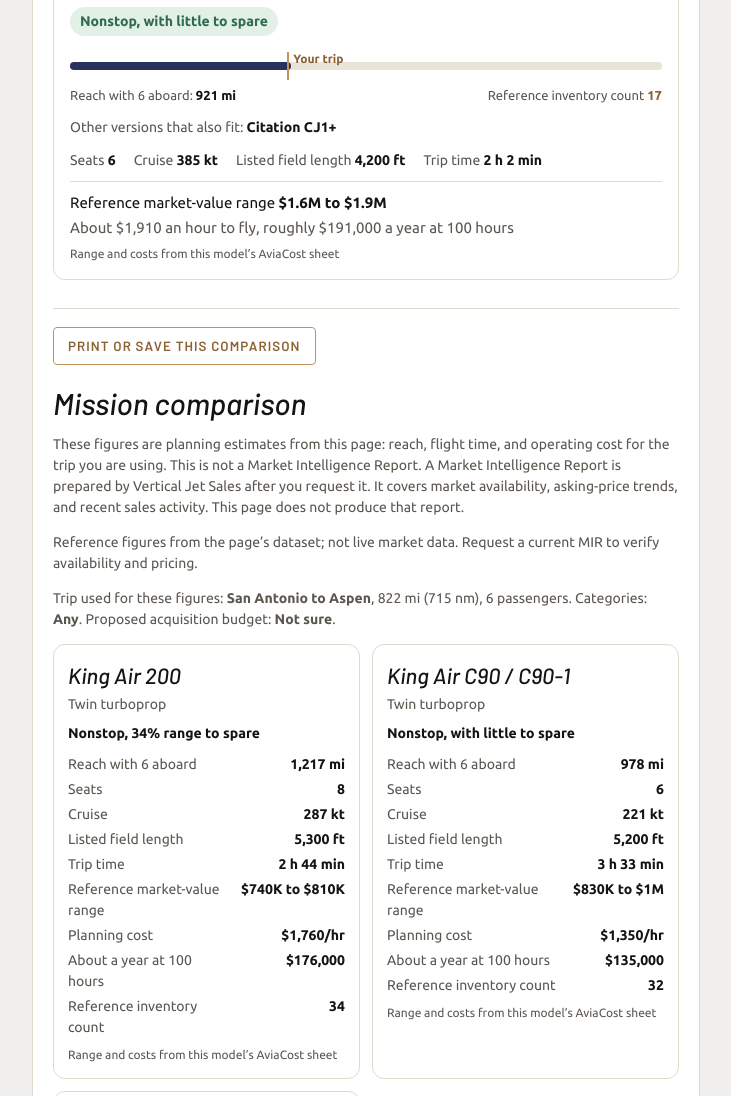
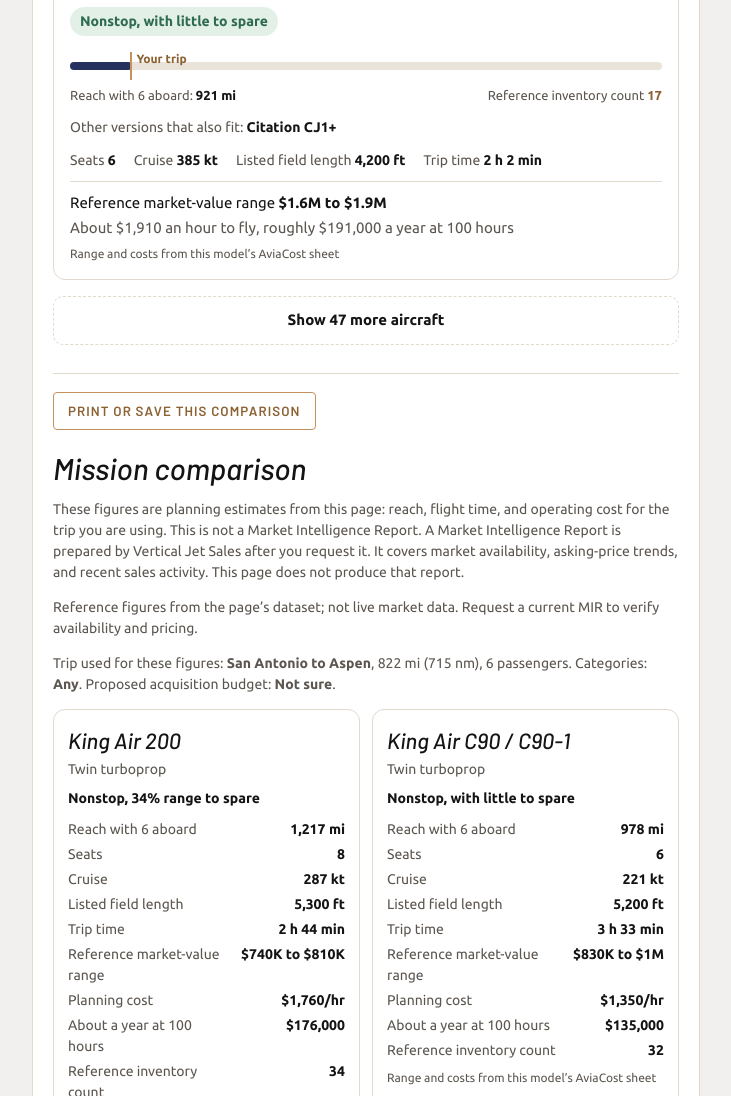
Before and after one commit to verticaljetsales/vjs-site, a plain HTML site: page find-your-aircraft/index.html in a window 1280 px wide. Shown: the part 2787-3883 px from the top of the page, without its empty margins (464-1195 px from the left). Drawn offline with Linux system fonts and the light colour scheme.

Commit message:
fix: let Show more reveal every aircraft that fits
The results list kept only six nonstop aircraft, so single-pilot types pushed other fits off the page. The first six stay visible, and Show more opens the rest, including large-cabin aircraft.

Co-authored-by: verticaljetsales <verticaljetsales@users.noreply.github.com>

```diff
--- a/find-your-aircraft/index.html
+++ b/find-your-aircraft/index.html
@@ -98,6 +98,8 @@ input:focus-visible,select:focus-visible,button:focus-visible{outline:3px solid
 .use-leg{justify-self:start;border:1px solid var(--line);background:var(--bg);color:var(--ink);border-radius:10px;padding:8px 12px;font:inherit;font-size:14px;font-weight:600;cursor:pointer}
 .use-leg[aria-pressed="true"]{background:var(--accent);color:#F2F0EE;border-color:var(--accent)}
 .add-leg{border:1px dashed var(--line);background:transparent;color:var(--ink);border-radius:10px;padding:10px;font:inherit;cursor:pointer;width:100%}
+.show-more{display:block;width:100%;margin-top:4px;border:1px dashed var(--line);background:transparent;color:var(--ink);border-radius:10px;padding:12px 14px;min-height:46px;font:inherit;font-weight:600;font-size:15px;cursor:pointer}
+.show-more:hover{border-color:var(--leather);color:var(--gold-ink)}
 .or{display:flex;align-items:center;gap:10px;color:var(--ink-2);font-size:13px;margin:12px 0 8px}
 .or::before,.or::after{content:"";flex:1;height:1px;background:var(--line)}
 
@@ -595,7 +597,7 @@ function money(m){ return m < 1 ? "$" + Math.round(m*1000) + "K" : "$" + (Math.r
 function esc(s){ return String(s).replace(/[&<>"]/g,function(c){return {"&":"&amp;","<":"&lt;",">":"&gt;","\"":"&quot;"}[c];}); }
 
 
-var state = { pax:6, hours:100, crew:2, picked:{}, activeCode:null, userChose:false, cats:[] };
+var state = { pax:6, hours:100, crew:2, picked:{}, activeCode:null, userChose:false, cats:[], showAll:false, resultsKey:"" };
 var lastShown = [], lastMission = null;
 
 // passengers
@@ -962,10 +964,17 @@ function render(){
   var sum = document.getElementById("summary"), notes = document.getElementById("notes");
   var list = document.getElementById("list"), more = document.getElementById("more");
   if (!m.needNm){
+    state.showAll = false; state.resultsKey = "";
     sum.innerHTML = ""; notes.innerHTML = ""; more.innerHTML = "";
     list.innerHTML = '<div class="empty">Add where you fly from and where you go, or enter your longest trip in miles, and matching aircraft will appear here.</div>';
     lastShown = []; lastMission = m; updateChosen(); return;
   }
+  var resultsKey = [state.pax, state.crew, state.hours, state.cats.join(","),
+    document.getElementById("budget").value, document.getElementById("runway").value,
+    m.desc || "", String(Math.round(m.needNm || 0)),
+    (m.legs || []).map(function(l){ return l.to[0]; }).join(","),
+    state.activeCode || ""].join("|");
+  if (resultsKey !== state.resultsKey){ state.showAll = false; state.resultsKey = resultsKey; }
 
   var others = (m.others || []).map(function(l){ return esc(l.to[1]) + " " + fmt(l.nm*NM_TO_MI) + " mi"; }).join("; ");
   sum.innerHTML = "<span>" + (m.explicit ? "Trip used" : "Longest trip") + " <b>" + esc(m.desc) + "</b></span><span><b>" + fmt(m.needNm*NM_TO_MI) + " mi</b> (" + fmt(m.needNm) + " nm)</span><span><b>" + state.pax + "</b> passenger" + (state.pax===1?"":"s") + "</span><span><b>" + (state.crew === 1 ? "1 pilot" : "2 pilots") + "</b>" + (state.crew === 1 ? " where certified" : "") + "</span><span>Categories <b>" + esc(categoryLabel()) + "</b></span><span>Proposed acquisition budget <b>" + esc(budgetLabel()) + "</b></span>" + (others ? "<span>Also entered: " + others + "</span>" : "");
@@ -986,12 +995,14 @@ function render(){
     .sort(function(x,y){ return ((x.rwyFlag?2:0)+(x.border?1:0)) - ((y.rwyFlag?2:0)+(y.border?1:0)) || (px(x.a) - px(y.a)); });
   var seen = {}, best = [];
   fits.forEach(function(x){ var k = famKey(x.a.n); if (seen[k]) { seen[k].sibs.push(x.a.n); return; } x.sibs = []; seen[k] = x; best.push(x); });
-  best = best.slice(0,6);
 
   var alt = rows.filter(function(x){ return best.indexOf(x) < 0 && ((x.oneStop && !x.nonstop && !x.border && x.inBudget) || ((x.nonstop || x.border) && !x.inBudget && x.nearBudget)); })
     .sort(function(x,y){ return y.r - x.r; })
-    .filter(function(x){ var k = famKey(x.a.n); if (seen[k]) return false; seen[k] = x; x.sibs = []; return true; }).slice(0,3);
+    .filter(function(x){ var k = famKey(x.a.n); if (seen[k]) return false; seen[k] = x; x.sibs = []; return true; });
 
+  var visible = state.showAll ? best : best.slice(0,6);
+  var visibleAlt = state.showAll ? alt : alt.slice(0,3);
+  var hidden = (best.length - visible.length) + (alt.length - visibleAlt.length);
   var scale = Math.max(m.plannedNm*1.6, Math.max.apply(null, best.concat(alt).map(function(x){return x.r;}).concat([1])));
 
   lastShown = best.concat(alt);
@@ -1002,17 +1013,23 @@ function render(){
   if (!state.userChose && Object.keys(state.picked).length === 0) {
     best.slice(0,3).forEach(function(x){ state.picked[x.a.n] = true; });
   }
+  var moreBtn = (state.showAll || hidden) ? '<button type="button" class="show-more" id="showMore" aria-expanded="' + (state.showAll ? "true" : "false") + '">' + (state.showAll ? "Show fewer aircraft" : "Show " + hidden + " more aircraft") + "</button>" : "";
   if (!best.length){
     var scope = [];
     if (state.cats.length) scope.push(categoryLabel());
     if (budgetBand()) scope.push("a proposed acquisition budget of " + budgetLabel());
     var scoped = scope.length ? " in " + scope.join(" and ") : "";
     var next = alt.length ? " Try fewer passengers, widen the category or budget, or check the options below." : " Nothing in this view matches. Choose Any, widen the proposed acquisition budget, or try fewer passengers.";
-    list.innerHTML = '<div class="empty">Nothing in our list makes this trip nonstop with ' + state.pax + ' passengers' + scoped + '.' + next + ' A VJS broker can also look at aircraft beyond this list.</div>';
+    list.innerHTML = '<div class="empty">Nothing in our list makes this trip nonstop with ' + state.pax + ' passengers' + scoped + '.' + next + ' A VJS broker can also look at aircraft beyond this list.</div>' + moreBtn;
   } else {
-    list.innerHTML = best.map(function(x){ return card(x, m, scale); }).join("");
+    list.innerHTML = visible.map(function(x){ return card(x, m, scale); }).join("") + moreBtn;
   }
-  more.innerHTML = alt.length ? '<h3>Also worth a look</h3><p class="sub">These need one fuel stop on this trip, or sit just above your budget.</p><div class="list">' + alt.map(function(x){ return card(x, m, scale); }).join("") + '</div>' : "";
+  more.innerHTML = visibleAlt.length ? '<h3>Also worth a look</h3><p class="sub">These need one fuel stop on this trip, or sit just above your budget.</p><div class="list">' + visibleAlt.map(function(x){ return card(x, m, scale); }).join("") + '</div>' : "";
+  var showMore = document.getElementById("showMore");
+  if (showMore){
+    showMore.onmousedown = function(e){ e.preventDefault(); };
+    showMore.onclick = function(){ state.showAll = !state.showAll; render(); };
+  }
 
   document.querySelectorAll(".pick input").forEach(function(cb){
     cb.onchange = function(){ state.userChose = true; if(cb.checked) state.picked[cb.value] = true; else delete state.picked[cb.value]; updateChosen(); };
```
